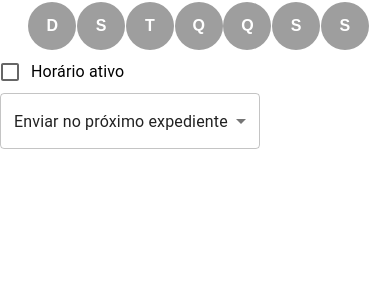
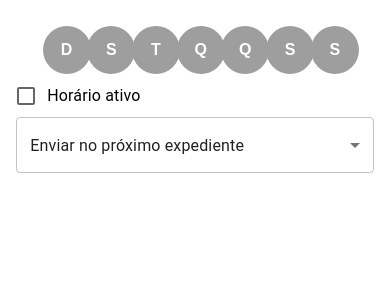
Before and after one commit to trindadegm/desafio-jornada-trabalho, a React (Create React App) app: page / in a window 390 px wide. Shown: the top 300 px of the page. Built offline with nearby package versions, Linux system fonts and the light colour scheme.

Commit message:
Improve layout responsiveness

```diff
--- a/src/App.js
+++ b/src/App.js
@@ -5,8 +5,14 @@ import { WorkSchedule } from './views/WorkSchedule.js'
 function App() {
   return (
     <div className="App">
-      <Grid container justifyContent="center">
-        <Grid item xs={12} lg={8}>
+      <Grid
+        container
+        justifyContent="center"
+        sx={{
+          margin: '1.5em 0 0 0'
+        }}
+      >
+        <Grid item xs={11} lg={8}>
           <WorkSchedule/>
         </Grid>
       </Grid>
--- a/src/views/WorkSchedule.js
+++ b/src/views/WorkSchedule.js
@@ -37,7 +37,7 @@ export const WorkSchedule = (props) => {
           }}
         />
       </Grid>
-      <Grid item xs={5}>
+      <Grid item sm={5} xs={12}>
         <FormGroup>
           {/* <Typography>Configuração da jornada de trabalho</Typography> */}
           <FormControlLabel control={<Checkbox />} label="Horário ativo" />
```
